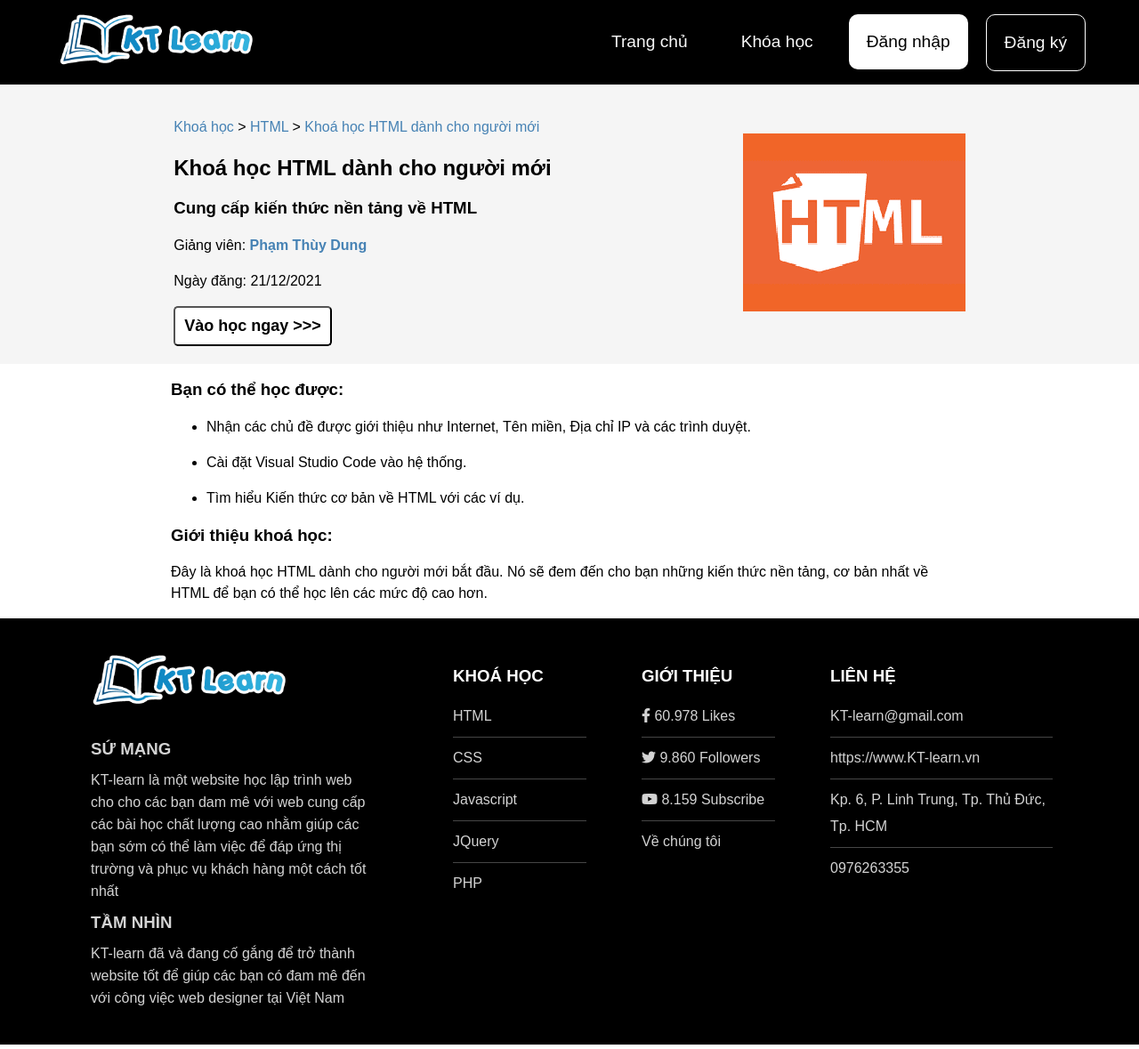
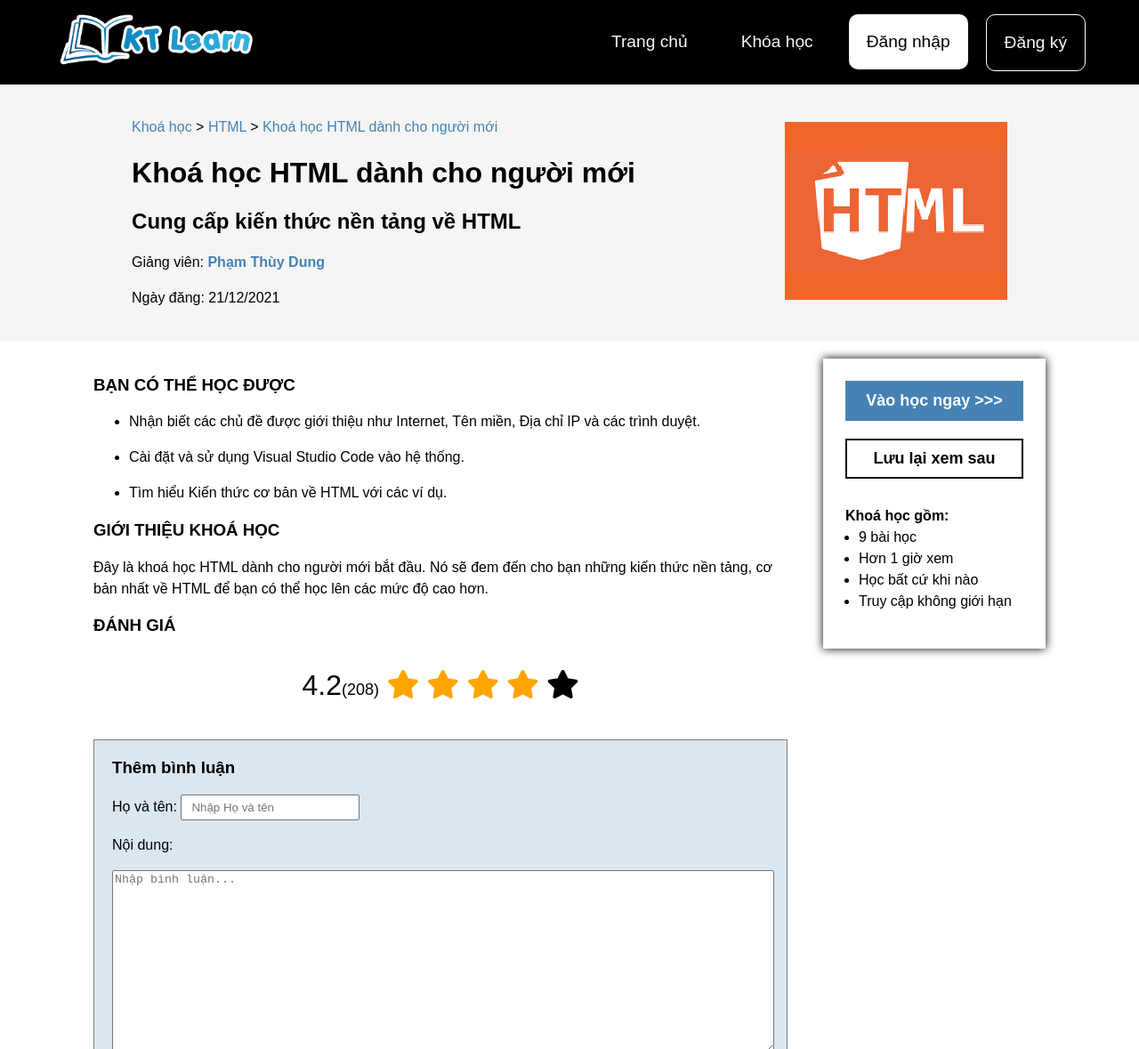
Before and after one commit to khoa0510/IE104.CK, a plain HTML site: page Root/IE104.CK/course-detail/course-detail.html in a window 1280 px wide. Shown: the top 1179 px of the page at 89% size. Drawn offline with Linux system fonts and the light colour scheme.

Commit message:
Update Course Detail and Type

```diff
--- a/Root/IE104.CK/about/styles/styles_about.css
+++ b/Root/IE104.CK/about/styles/styles_about.css
@@ -18,12 +18,13 @@
   font-size: larger;
   padding: 0px;
   line-height: 150%;
+  margin-top: 0px;
 }
 #nav_about li {
   padding: 20px;
   border-radius: 0px 30px 30px 0px;
   background-color: gainsboro;
-margin-top: 30px;
+  margin-top: 30px;
 	margin-right: 20px;
 }
 #nav_about li:hover {
--- a/Root/IE104.CK/course-detail/course-detail.html
+++ b/Root/IE104.CK/course-detail/course-detail.html
@@ -31,26 +31,87 @@
     <div id="nav">
       <p><a class="nav" href="../courses/index.html">Khoá học</a> &#62 <a class="nav" href="../courses-type/course-type.html">HTML</a> &#62 <a class="nav" href="">Khoá học HTML dành cho người mới</a></p>
     </div>
-    <h2 id="course_name">Khoá học HTML dành cho người mới</h2>
-    <h3 id="subtitle">Cung cấp kiến thức nền tảng về HTML</h3>
+    <h1 id="course_name">Khoá học HTML dành cho người mới</h1>
+    <h2 id="subtitle">Cung cấp kiến thức nền tảng về HTML</h2>
     <p>Giảng viên: <a class="lecturer" href="../lecturer-detail/lecturer-detail.html">Phạm Thùy Dung</a></p>
     <p>Ngày đăng: 21/12/2021</p>
-    <div id="btn_area">
-      <button id="join">Vào học ngay &#62&#62&#62</button>
-    </div>
   </div>
   <div id="right_side"><img src="../images/html.png"></div>
 </div>
 
 <div class="detail">
-  <h3>Bạn có thể học được:</h3>
+  <div id="left_detail">
+  <h3>BẠN CÓ THỂ HỌC ĐƯỢC</h3>
   <ul>
-    <li><p>Nhận các chủ đề được giới thiệu như Internet, Tên miền, Địa chỉ IP và các trình duyệt.</p></li>
-    <li><p>Cài đặt Visual Studio Code vào hệ thống.</p></li>
+    <li><p>Nhận biết các chủ đề được giới thiệu như Internet, Tên miền, Địa chỉ IP và các trình duyệt.</p></li>
+    <li><p>Cài đặt và sử dụng Visual Studio Code vào hệ thống.</p></li>
     <li><p>Tìm hiểu Kiến thức cơ bản về HTML với các ví dụ.</p></li>
   </ul>
-  <h3>Giới thiệu khoá học:</h3>
+  <h3>GIỚI THIỆU KHOÁ HỌC</h3>
   <p>Đây là khoá học HTML dành cho người mới bắt đầu. Nó sẽ đem đến cho bạn những kiến thức nền tảng, cơ bản nhất về HTML để bạn có thể học lên các mức độ cao hơn.</p>
+<div class="comment">
+  <h3>ĐÁNH GIÁ</h3>
+  <p id="rate">4.2<span id="subrate">(208)</span>
+    <span class="fa fa-star checked"></span>
+  <span class="fa fa-star checked"></span>
+  <span class="fa fa-star checked"></span>
+  <span class="fa fa-star checked"></span>
+  <span class="fa fa-star"></span>
+  </p>
+  <form>
+    <h3>Thêm bình luận</h3>
+    <p>
+    <label for="username">Họ và tên: </label>
+    <input id="username" type="text" placeholder="Nhập Họ và tên"></p>
+    <p><label for="des">Nội dung:</label></p>
+    <p><textarea id="des" placeholder="Nhập bình luận..."></textarea></p>
+    <input id="send" type="button" value="Gửi">
+  </form>
+
+  <section id="new">
+    <h3>@ <span id="nusername" class="username"></span></h3>
+    <p id="ntime" class="time"></p>
+    <p id="ndes"></p>
+  </section>
+  <section>
+    <h3>@ <span class="username">Yến Nhi</span></h3>
+    <p class="time">21:56 Thứ 5 ngày 09/09/2021</p>
+    <p>Đã mua, đã sử dụng, máy chạy êm, cầm chắc tay hơn cái trước mình dùng. shop tư vấn nhiệt tình, mùa dịch mà giao hàng vẫn nhanh. anh ship thì quá ok luôn. mình đặt lỡ nhắn đc nhà mẹ đẻ, đến khi gọi nhận hàng mình báo địa chỉ khác, anh ship vẫn vui vẻ đồng ý... nói chung là tuyệt.</p>
+  </section>
+  <section>
+    <h3>@ <span class="username">Phạm Triết</span></h3>
+    <p class="time">06:39 Thứ 5 ngày 09/09/2021</p>
+    <p>Tông đơ rất đẹp, nhưng bộ kéo cắt tỉa thì như đồ chơi trẻ em 😂😂😂, đóng gói cẩn thận, giao hàng nhiệt tình. cảm ơn TIKI.</p>
+  </section>
+  <section>
+    <h3>@ <span class="username">Chí Phèo</span></h3>
+    <p class="time">12:26 Thứ 3 ngày 07/09/2021</p>
+    <p>Tông đơ nhìn chắc chắn, lưỡi dao sắc bén, cầm vừa tay, thao tác dễ, kéo tặng kèm cũng dễ sử dụng. Sẽ dùng thực tế để trải nghiệm thêm.</p>
+  </section>
+  <section>
+    <h3>@ <span class="username">Tony Phùng</span></h3>
+    <p class="time">10:45 Thứ 2 ngày 06/09/2021</p>
+    <p>Rất hài lòng ( giao hàng nhanh hàng đúng như trên hình , cắt thử rất Ok Thank’s Shop.</p>
+  </section>
+</div>
+</div>
+<div id="right_detail">
+  <div id="right_gr">
+  <div id="btn_area">
+    <button id="join">Vào học ngay &#62&#62&#62</button><br>
+    <button id="save">Lưu lại xem sau</button>
+  </div>
+  <div id="review">
+  <h4>Khoá học gồm:</h4>
+  <ul>
+  <li>9 bài học</li>
+  <li>Hơn 1 giờ xem</li>
+  <li>Học bất cứ khi nào</li>
+  <li>Truy cập không giới hạn</li>
+</ul>
+  </div>
+</div>
+</div>
 </div>
 <!-- InstanceEndEditable -->
 
--- a/Root/IE104.CK/course-detail/js/script.js
+++ b/Root/IE104.CK/course-detail/js/script.js
@@ -3,3 +3,30 @@
 document.getElementById("join").onclick = function() {
 	window.open("../learn/Bai1.html","_self");
 }
+
+const Days=["Chủ nhật", "Thứ 2", "Thứ 3", "Thứ 4", "Thứ 5", "Thứ 6", "Thứ 7"];
+
+function send_comment() {
+    var obj = {username:document.getElementById("username"), time:new Date(), des:document.getElementById("des")};
+
+
+    var cmt = {main:document.getElementById("new"), username:document.getElementById("nusername"), time:document.getElementById("ntime"), des:document.getElementById("ndes")};
+    if (obj.username.value==null||obj.username.value=="")
+    {
+        obj.username.focus();
+    }
+    else if (obj.des.value==null||obj.des.value=="")
+    {
+        obj.des.focus();
+    }
+    else{
+        cmt.username.innerText=obj.username.value;
+        cmt.time.innerText=("0" + obj.time.getHours()).slice(-2)+":"+("0" + obj.time.getMinutes()).slice(-2)+" "+Days[obj.time.getDay()]+" ngày "+obj.time.getDate()+"/"+obj.time.getMonth()+"/"+obj.time.getFullYear();
+        cmt.des.innerText=obj.des.value;
+        cmt.main.style.display="block";
+    }
+}
+
+document.getElementById("send").onclick = function() {
+    send_comment();
+}
--- a/Root/IE104.CK/course-detail/styles/styles_c_detail.css
+++ b/Root/IE104.CK/course-detail/styles/styles_c_detail.css
@@ -23,23 +23,127 @@
     text-decoration: none;
 }
 
-#join {
-    font-size: large;
-    padding: 10px;
-    border-radius: 5px;
-    font-weight: bold;
-    background-color: white;
-}
-
 #right_side {
     margin: 20px;
 }
 
 .detail {
-    width: 70%;
     margin: auto;
+    display: flex;
+    flex-wrap: wrap;
+    justify-content: center;
+}
+
+#left_detail {
+    margin: 20px;
+    max-width: 780px;
 }
 
 p {
     line-height: 150%;
 }
+
+#rate {
+    text-align: center;
+    font-size: xx-large;
+}
+
+#subrate {
+    font-size: large;
+}
+
+.checked {
+    color: orange;
+}
+
+.time {
+    font-style: italic;
+}
+
+section {
+    background-color: white;
+    padding: 5px 15px;
+    margin: 10px 0px;
+    border-bottom: 1px solid gray;
+}
+
+#new {
+    display: none;
+}
+
+form {
+    background-color: rgba(70, 130, 180, 0.2);
+    padding: 20px;
+    margin: 10px 0px;
+    border: 1px solid gray;
+}
+
+form h3 {
+    margin-top: 0px;
+}
+
+#send {
+    background-color: white;
+}
+
+#username {
+    padding: 5px 10px;
+}
+
+#des {
+    width: 100%;
+    height: 200px;
+}
+
+#send {
+    padding: 5px 25px;
+}
+
+#right_gr {
+    position: sticky;
+    top: 15%;
+    padding: 25px;
+    box-shadow: 0px 0px 10px 0px black;
+    margin: 20px;
+    width: 200px;
+}
+
+#join, #save {
+    font-size: large;
+    padding: 10px;
+    width: 100%;
+    font-weight: bold;
+    margin-bottom: 20px;
+}
+
+#join {
+    color: white;
+    background-color: steelblue;
+    border: solid 2px steelblue;
+}
+
+#save {
+    background-color: white;
+    border: solid 2px black;
+}
+
+#review {
+    margin: 10px 0px;
+}
+
+#review ul {
+    padding-left: 15px;
+    margin-top: 0px;
+}
+
+#review h4 {
+    width: 100%;
+    margin: 0px;
+    line-height: 150%;
+}
+
+#review ul li {
+    width: 100%;
+    margin: 0px;
+    line-height: 150%;
+}
--- a/Root/IE104.CK/courses-type/styles/styles_ct.css
+++ b/Root/IE104.CK/courses-type/styles/styles_ct.css
@@ -13,6 +13,7 @@
 	display: inline-block;
 	min-width: 400px;
   font-size: larger;
+  vertical-align: middle;
 }
 
 #detail #image
--- a/Root/IE104.CK/styles/styles_template.css
+++ b/Root/IE104.CK/styles/styles_template.css
@@ -16,6 +16,7 @@ header
 	position: sticky;
 	top: 0px;
 	left: 0px;
+	z-index: 1;
 }
 nav{
     display: flex;
```
